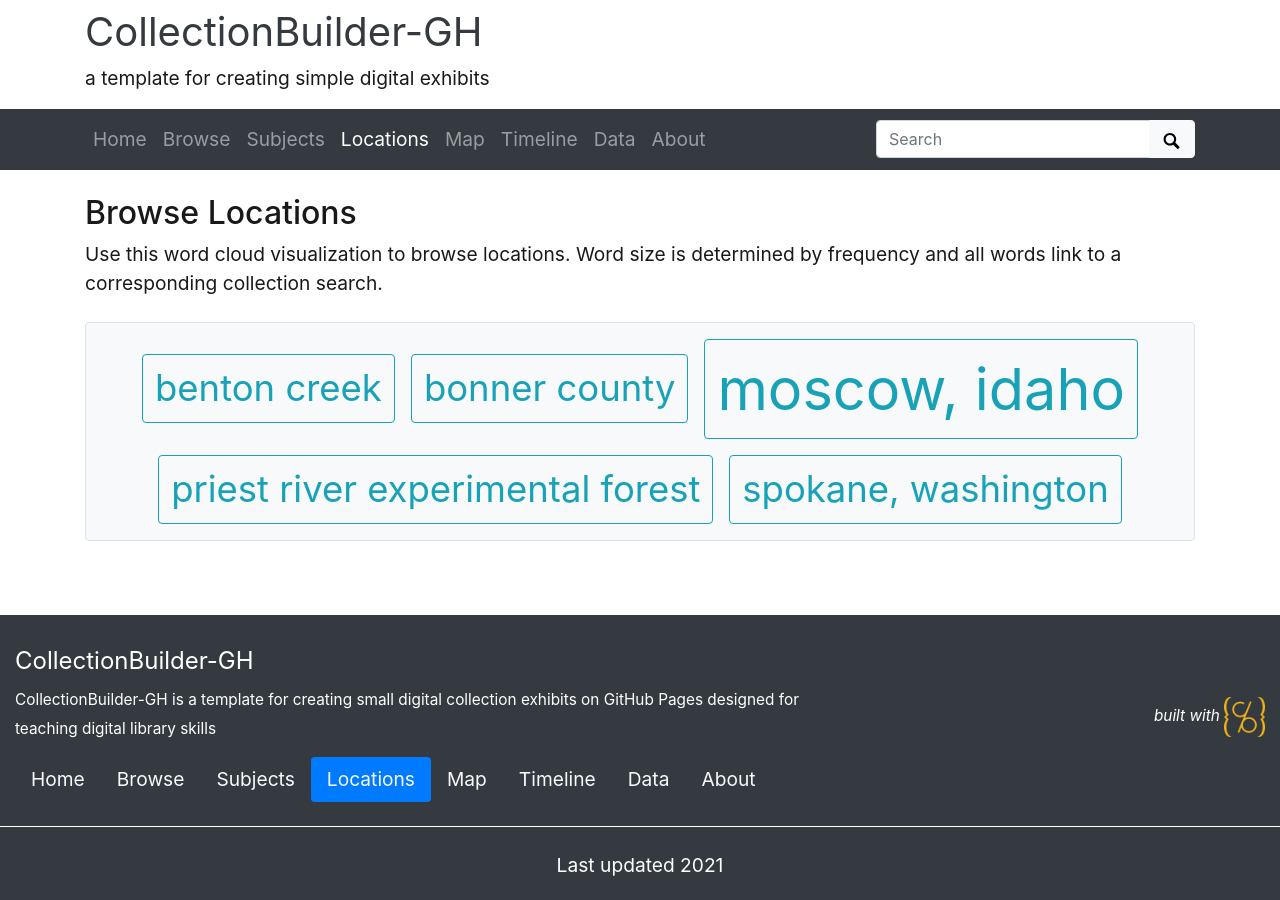
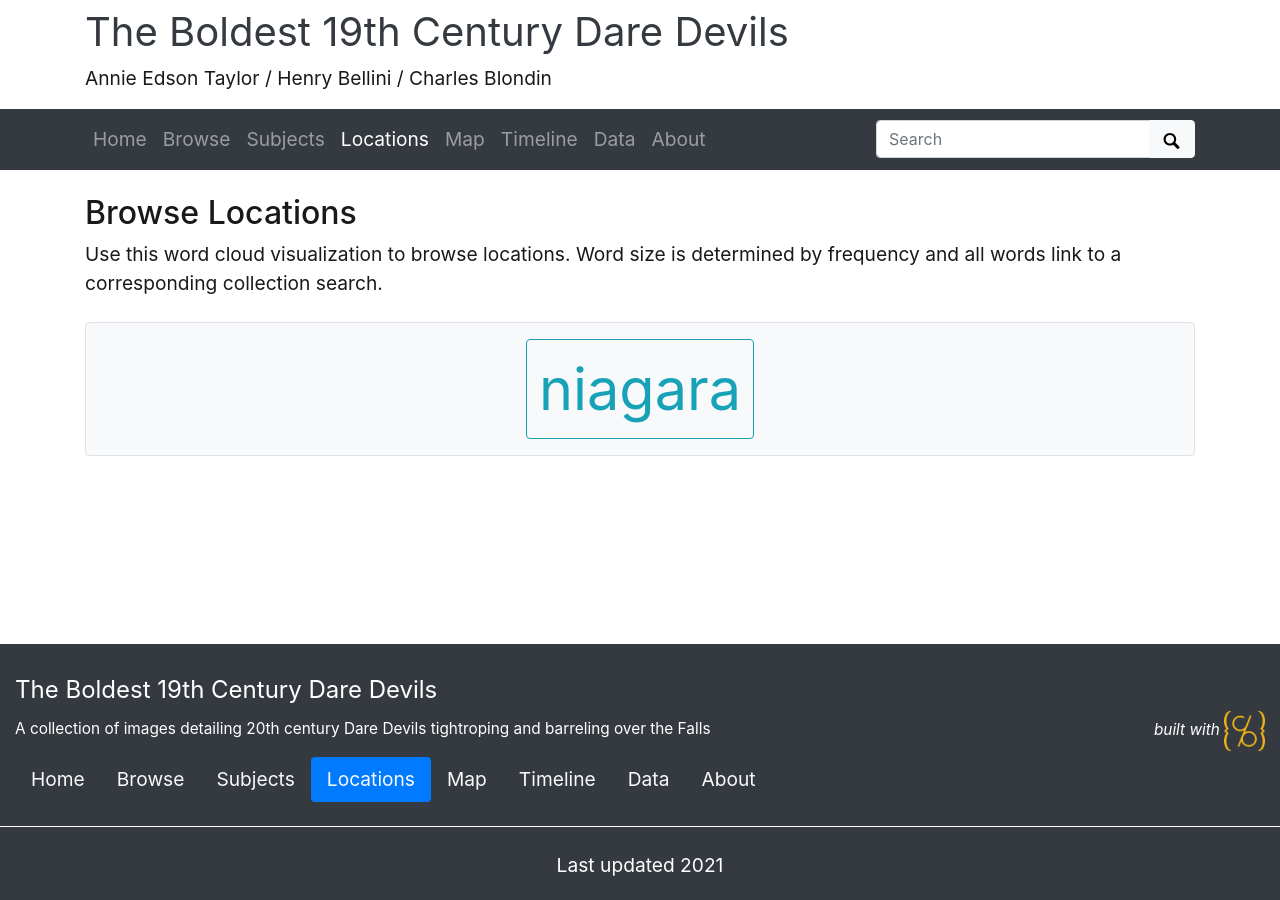
Before and after one commit to LuanaAmatuzio/The-Boldest-19th-Century-Dare-Devils, a Jekyll site: the page built from pages/locations.md, in a window 1280 px wide. Built offline with Jekyll 4.4.1, drawn with Linux system fonts in a browser that asks for light colours.

Commit message:
Update _config.yml

```diff
--- a/_config.yml
+++ b/_config.yml
@@ -9,32 +9,32 @@
 #
 # url is site domain, full URL to the production location of your collection
 # on GitHub Pages follows the pattern username.github.io
-#url: https://collectionbuilder.github.io
+url: https://luanaamatuzio.github.io
 # baseurl is path to location on the domain if necessary e.g. /digital/hjccc
 # on GitHub Pages it is your github repository's name prefixed with a /
-#baseurl: /collectionbuilder-gh
+baseurl: /The-Boldest-19th-Century-Dare-Devils
 # location of code, the full url to your github repository
-source-code: https://github.com/CollectionBuilder/collectionbuilder-gh
+source-code: https://github.com/luanaamatuzio/The-Boldest-19th-Century-Dare-Devils
 
 ##########
 # SITE SETTINGS
 #
 # title of site appears in banner
-title: CollectionBuilder-GH
+title: The Boldest 19th Century Dare Devils
 # tagline, a short phrase that will appear throughout the site in the top banner
-tagline: a template for creating simple digital exhibits
+tagline: Annie Edson Taylor / Henry Bellini / Charles Blondin
 # description appears in meta tags and other locations
 # this description might appear in search result lists, keep around 160 characters max
-description: "CollectionBuilder-GH is a template for creating small digital collection exhibits on GitHub Pages designed for teaching digital library skills"
+description: A collection of images detailing 20th century Dare Devils tightroping and barreling over the Falls
 # creator of the digital collection, to appear in meta tags; we typically use our GitHub usernames but feel free to just use your name
-author: CollectionBuilder
+author: luanaamatuzio
 
 ##########
 # COLLECTION SETTINGS
 #
 # Set the metadata for your collection (the name of the csv file in your _data directory that describes the objects in your collection)
 # Use the filename of your CSV **without** the ".csv" extension! E.g. _data/demo-metadata.csv --> "demo-metadata"
-metadata: demo-metadata
+metadata: metadata-template
 
 ##########
 # GOOGLE SERVICES [optional!]
```
